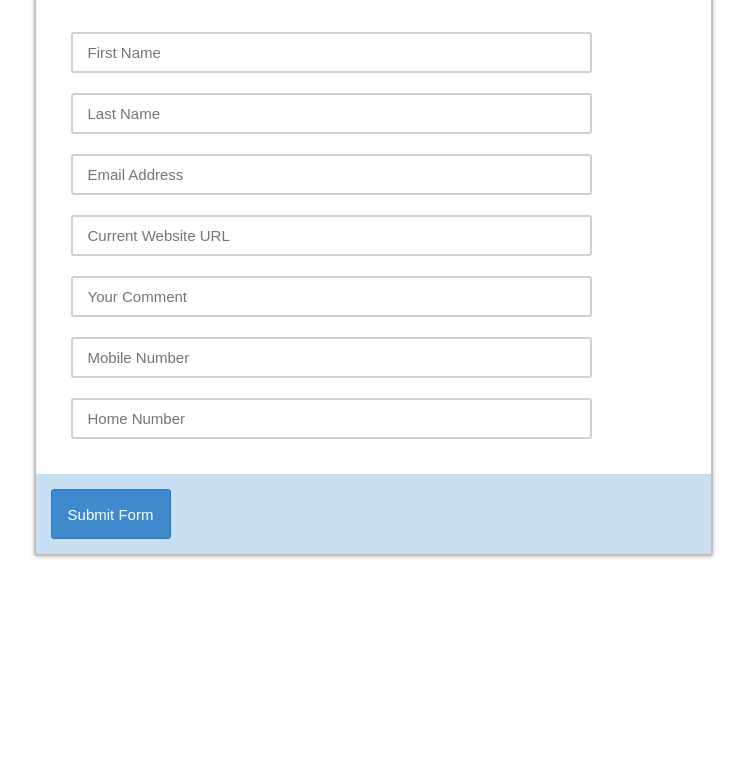
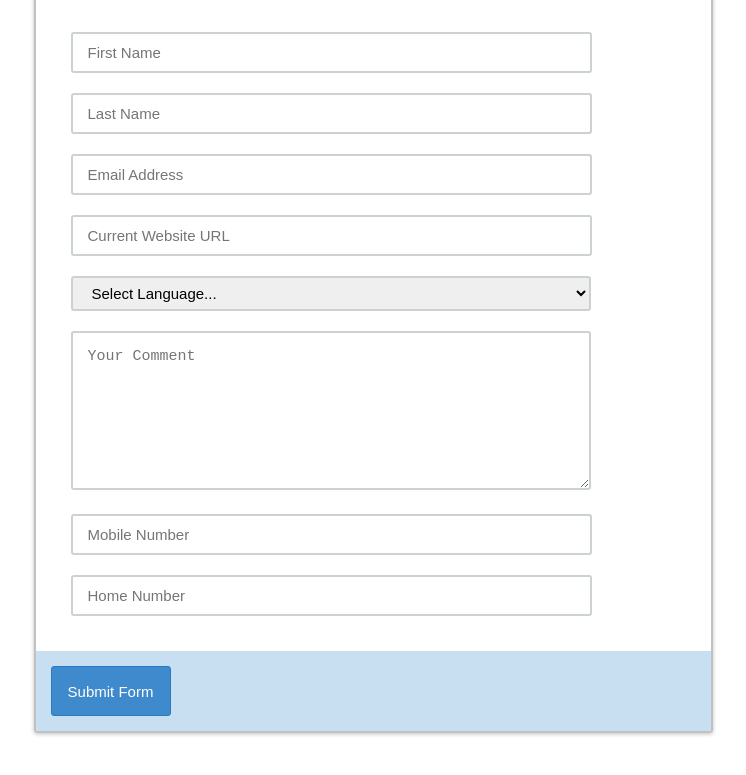
Before and after one commit to Andrewgib14/form-program, a plain HTML site: page index.html in a window 1280 px wide. Shown: the part 155-930 px from the top of the page, without its empty margins (267-1013 px from the left). Before the commit the page ends 800 px from the top, so only its background shows below. Drawn offline with Linux system fonts and the light colour scheme.

Commit message:
created inital loops

```diff
--- a/main.js
+++ b/main.js
@@ -37,6 +37,10 @@ let formData = [
     "id": "user-language",
     "icon": "",
     "options": [
+      {
+        "label": "Select Language...",
+        "value": "SL"
+      },
       {
         "label": "English",
         "value": "EN"
@@ -96,24 +100,63 @@ let formData = [
 
 
 // -------- Your Code Goes Below this Line --------
-
+let fontA = document.querySelector("head");
+let link = document.createElement("link");
+link.setAttribute("href", "https://cdnjs.cloudflare.com/ajax/libs/font-awesome/4.7.0/css/font-awesome.min.css");
+fontA.appendChild(link);
 let container = document.querySelector("#fields")
 
-function addInput(type1, label1, id1, icon1, options1) {
-  let input1 = document.createElement("input");
-  input1.setAttribute("type", type1);
-  input1.setAttribute("placeholder", label1);
-  input1.setAttribute("id", id1);
-  input1.setAttribute("icon", icon1);
-  input1.setAttribute("options", options1);
+// function addInput(type1, label1, id1, icon1, options1) {
+//   let input1 = document.createElement("input");
+//   input1.setAttribute("type", type1);
+//   input1.setAttribute("placeholder", label1);
+//   input1.setAttribute("id", id1);
+//   input1.setAttribute("icon", icon1);
+//   input1.setAttribute("options", options1);
 
-  container.appendChild(input1);
+//   container.appendChild(input1);
+// }
+// input1 = addInput("text", "First Name", "user-first-name", "fa-user", "[]");
+// input2 = addInput("text", "Last Name", "user-last-name", "fa-user", "[]");
+// input3 = addInput("email", "Email Address", "user-email", "fa-envelope", "[]");
+// input4 = addInput("text", "Current Website URL", "user-website", "fa-globe", "[]");
+// // input5 = addInput();
+// input6 = addInput("textarea", "Your Comment", "user-comment", "fa-comment", "[]");
+// input7 = addInput("tel", "Mobile Number", "user-mobile", "fa-mobile-phone", "[]");
+// input8 = addInput("tel", "Home Number", "user-phone", "fa-phone", "[]");
+
+
+for (let i = 0; i < formData.length; i++) {
+  if (formData[i].type === "select") {
+    let input2 = document.createElement("select");
+
+    for (let x = 0; x < formData[i].options.length; x++) {
+      options = document.createElement("option");
+      options.setAttribute("label", formData[i].options[x].label);
+      options.setAttribute("value", formData[i].options[x].value);
+      input2.appendChild(options);
+      input2.style.width = "520px";
+      container.appendChild(input2);
+    }
+  }
+  else if (formData[i].type === "textarea") {
+    let input1 = document.createElement("textarea");
+    input1.setAttribute("type", formData[i].type);
+    input1.setAttribute("placeholder", formData[i].label);
+    input1.setAttribute("id", formData[i].id);
+    input1.setAttribute("icon", formData[i].icon);
+    input1.setAttribute("options", formData[i].options);
+    input1.style.width = "486px";
+    container.appendChild(input1);
+  }
+  else {
+    let input1 = document.createElement("input");
+    input1.setAttribute("type", formData[i].type);
+    input1.setAttribute("placeholder", formData[i].label);
+    input1.setAttribute("id", formData[i].id);
+    input1.setAttribute("icon", formData[i].icon);
+    input1.setAttribute("options", formData[i].options);
+    container.appendChild(input1);
+  }
+
 }
-input1 = addInput("text", "First Name", "user-first-name", "fa-user", "[]");
-input2 = addInput("text", "Last Name", "user-last-name", "fa-user", "[]");
-input3 = addInput("email", "Email Address", "user-email", "fa-envelope", "[]");
-input4 = addInput("text", "Current Website URL", "user-website", "fa-globe", "[]");
-// input5 = addInput();
-input6 = addInput("textarea", "Your Comment", "user-comment", "fa-comment", "[]");
-input7 = addInput("tel", "Mobile Number", "user-mobile", "fa-mobile-phone", "[]");
-input8 = addInput("tel", "Home Number", "user-phone", "fa-phone", "[]");
```
Also changed, not shown: index.html (+5 -2 lines).
